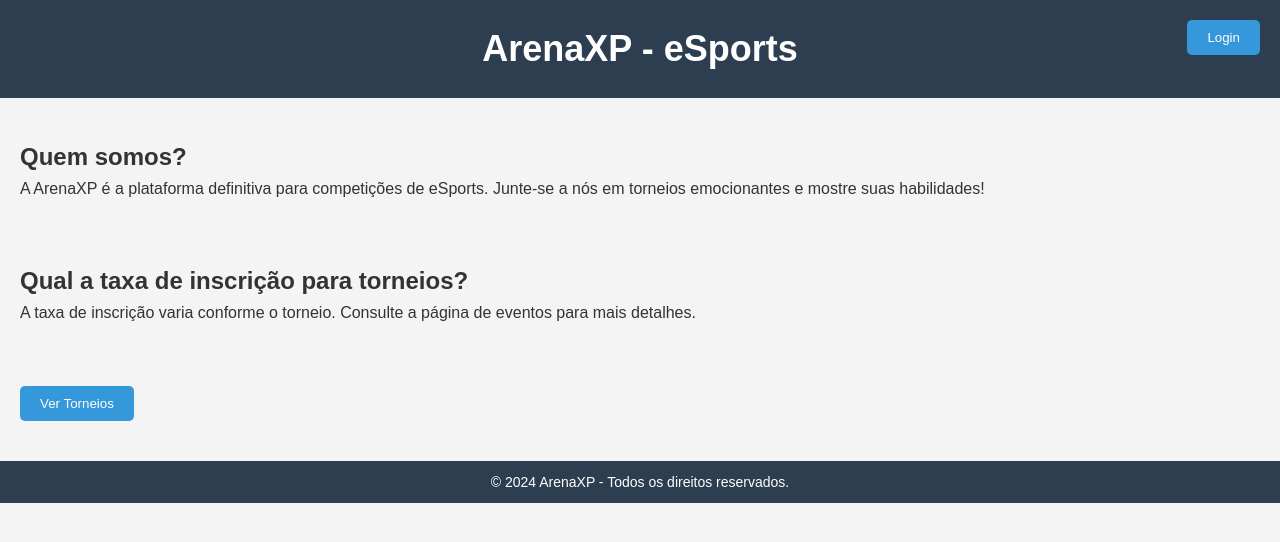
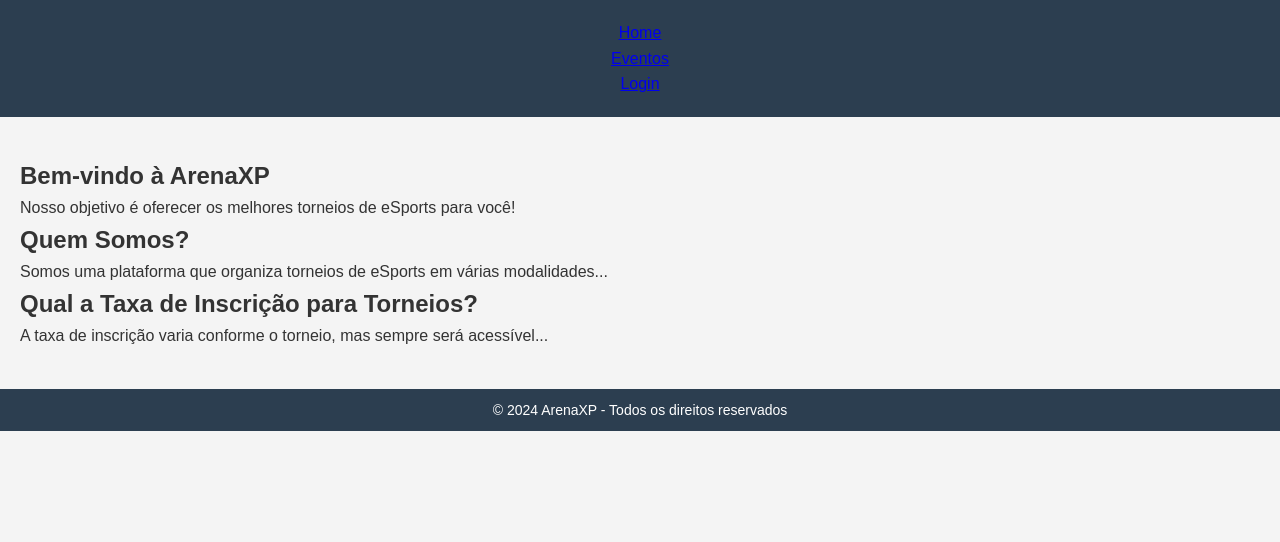
Before and after one commit to fepea/arenaxp, a plain HTML site: page index.html in a window 1280 px wide. Drawn offline with Linux system fonts and the light colour scheme; files that its build step writes are made by us from their sources.

Commit message:
Update index.html

```diff
--- a/index.html
+++ b/index.html
@@ -4,42 +4,45 @@
     <meta charset="UTF-8">
     <meta name="viewport" content="width=device-width, initial-scale=1.0">
     <title>ArenaXP - eSports</title>
-    <link rel="stylesheet" href="css/style.css">
+    <link rel="stylesheet" href="style.css">
 </head>
 <body>
     <header>
-        <h1>ArenaXP - eSports</h1>
-        <div id="userStatus">
-            <button id="loginBtn" onclick="window.location.href='login.html'">Login</button>
-            <button id="logoutBtn" style="display:none;" onclick="logout()">Sair</button>
-            <div id="userIcon" style="display:none;">
-                <img src="images/user-icon.png" alt="Ícone de Usuário" onclick="toggleSettingsMenu()">
-                <div id="settingsMenu" style="display:none;">
-                    <button onclick="window.location.href='configuracoes.html'">Configurações</button>
-                    <button onclick="logout()">Sair</button>
-                </div>
+        <nav>
+            <ul>
+                <li><a href="index.html">Home</a></li>
+                <li><a href="eventos.html">Eventos</a></li>
+                <li><a href="login.html">Login</a></li>
+            </ul>
+        </nav>
+
+        <!-- Ícone do Usuário (visível após login) -->
+        <div id="userIcon" style="display:none;">
+            <img src="images/user-icon.png" alt="Ícone de Usuário" onclick="toggleSettingsMenu()">
+            <div id="settingsMenu" style="display:none;">
+                <button onclick="window.location.href='configuracoes.html'">Configurações</button>
+                <button onclick="logout()">Sair</button>
             </div>
         </div>
     </header>
 
-    <section id="about">
-        <h2>Quem somos?</h2>
-        <p>A ArenaXP é a plataforma definitiva para competições de eSports. Junte-se a nós em torneios emocionantes e mostre suas habilidades!</p>
-    </section>
+    <main>
+        <section>
+            <h1>Bem-vindo à ArenaXP</h1>
+            <p>Nosso objetivo é oferecer os melhores torneios de eSports para você!</p>
 
-    <section id="taxa">
-        <h2>Qual a taxa de inscrição para torneios?</h2>
-        <p>A taxa de inscrição varia conforme o torneio. Consulte a página de eventos para mais detalhes.</p>
-    </section>
+            <h2>Quem Somos?</h2>
+            <p>Somos uma plataforma que organiza torneios de eSports em várias modalidades...</p>
 
-    <section id="cta">
-        <button onclick="window.location.href='eventos.html'">Ver Torneios</button>
-    </section>
+            <h2>Qual a Taxa de Inscrição para Torneios?</h2>
+            <p>A taxa de inscrição varia conforme o torneio, mas sempre será acessível...</p>
+        </section>
+    </main>
 
     <footer>
-        <p>&copy; 2024 ArenaXP - Todos os direitos reservados.</p>
+        <p>&copy; 2024 ArenaXP - Todos os direitos reservados</p>
     </footer>
 
-    <script src="js/script.js"></script>
+    <script src="script.js"></script>
 </body>
 </html>
```
